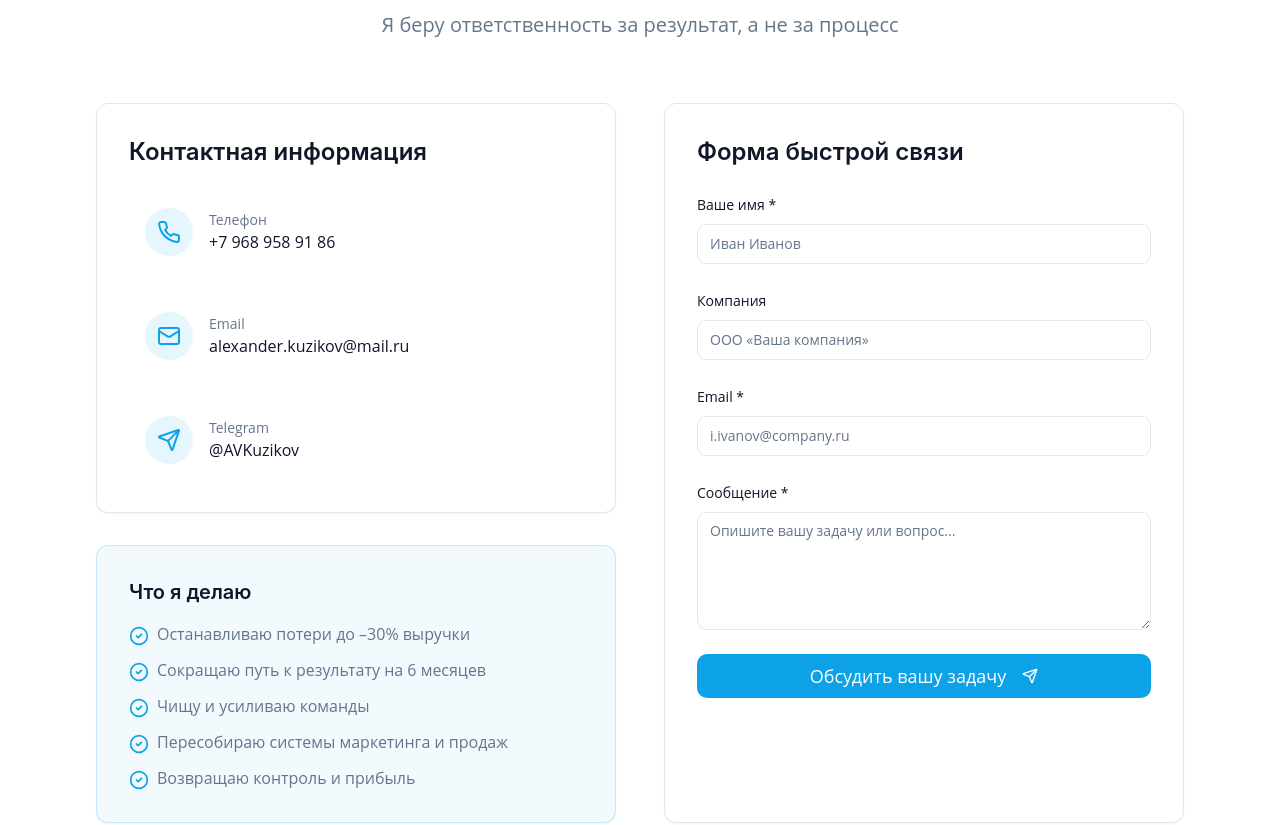
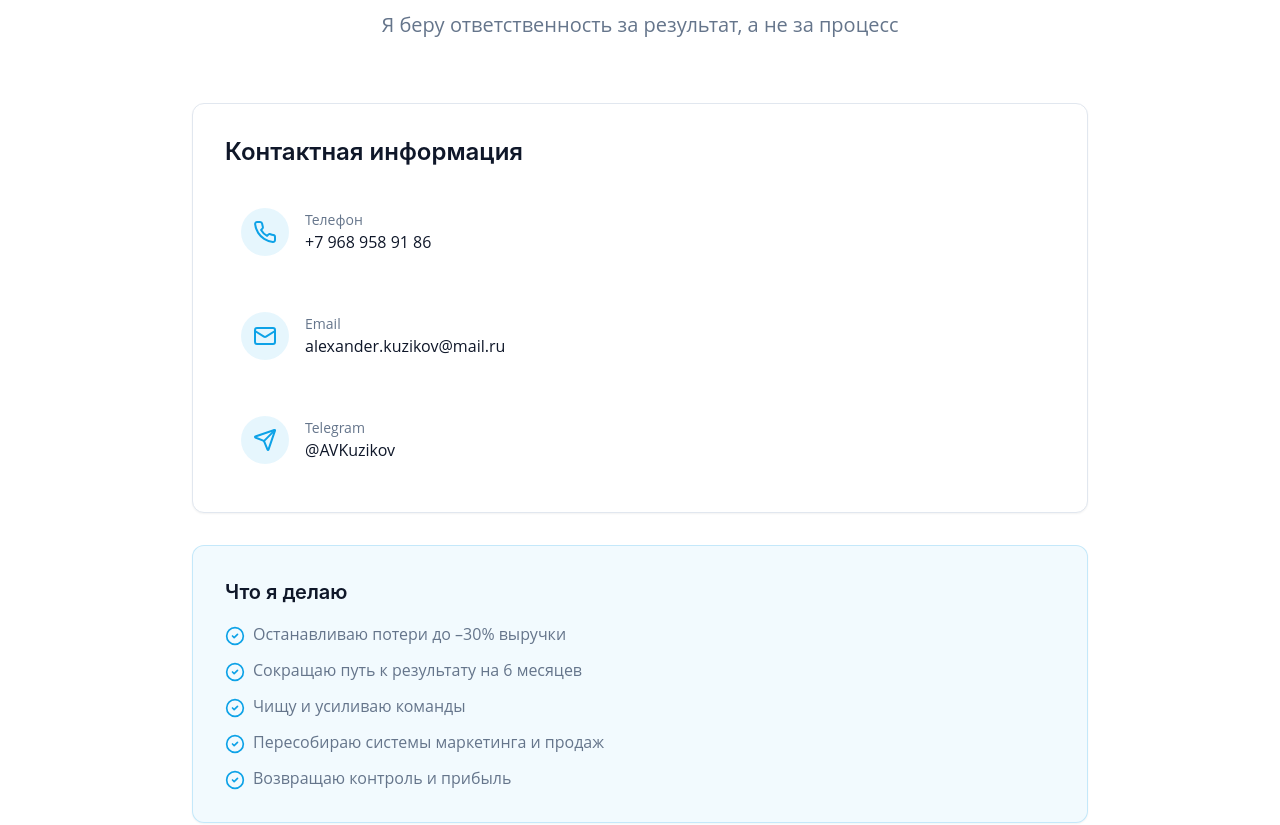
Before and after one commit to pr-poehali-dev/retail-transformer-project, a React (Vite) app: page / in a window 1280 px wide. Shown: the part 6591-7416 px from the top of the page. Built offline with nearby package versions, Linux system fonts and the light colour scheme.

Commit message:
Удалить блок полностью

```diff
--- a/src/components/Contact.tsx
+++ b/src/components/Contact.tsx
@@ -1,28 +1,7 @@
-import { useState } from 'react';
-import { Button } from '@/components/ui/button';
-import { Input } from '@/components/ui/input';
-import { Textarea } from '@/components/ui/textarea';
 import { Card } from '@/components/ui/card';
 import Icon from '@/components/ui/icon';
-import { useToast } from '@/hooks/use-toast';
 
 const Contact = () => {
-  const { toast } = useToast();
-  const [formData, setFormData] = useState({
-    name: '',
-    company: '',
-    email: '',
-    message: ''
-  });
-
-  const handleSubmit = (e: React.FormEvent) => {
-    e.preventDefault();
-    toast({
-      title: "Сообщение отправлено!",
-      description: "Александр свяжется с вами в ближайшее время.",
-    });
-    setFormData({ name: '', company: '', email: '', message: '' });
-  };
 
   const contacts = [
     { icon: 'Phone', label: 'Телефон', value: '+7 968 958 91 86', href: 'tel:+79689589186' },
@@ -44,7 +23,7 @@ const Contact = () => {
           </p>
         </div>
 
-        <div className="grid lg:grid-cols-2 gap-12">
+        <div className="max-w-4xl mx-auto">
           <div className="space-y-8 animate-fade-in" style={{ animationDelay: '200ms' }}>
             <Card className="p-8 space-y-6">
               <h3 className="text-2xl font-semibold">Контактная информация</h3>
@@ -86,57 +65,7 @@ const Contact = () => {
             </Card>
           </div>
 
-          <Card className="p-8 animate-fade-in" style={{ animationDelay: '400ms' }}>
-            <form onSubmit={handleSubmit} className="space-y-6">
-              <h3 className="text-2xl font-semibold">Форма быстрой связи</h3>
 
-              <div className="space-y-2">
-                <label className="text-sm font-medium">Ваше имя *</label>
-                <Input
-                  required
-                  placeholder="Иван Иванов"
-                  value={formData.name}
-                  onChange={(e) => setFormData({ ...formData, name: e.target.value })}
-                />
-              </div>
-
-              <div className="space-y-2">
-                <label className="text-sm font-medium">Компания</label>
-                <Input
-                  placeholder="ООО «Ваша компания»"
-                  value={formData.company}
-                  onChange={(e) => setFormData({ ...formData, company: e.target.value })}
-                />
-              </div>
-
-              <div className="space-y-2">
-                <label className="text-sm font-medium">Email *</label>
-                <Input
-                  required
-                  type="email"
-                  placeholder="i.ivanov@company.ru"
-                  value={formData.email}
-                  onChange={(e) => setFormData({ ...formData, email: e.target.value })}
-                />
-              </div>
-
-              <div className="space-y-2">
-                <label className="text-sm font-medium">Сообщение *</label>
-                <Textarea
-                  required
-                  placeholder="Опишите вашу задачу или вопрос..."
-                  rows={5}
-                  value={formData.message}
-                  onChange={(e) => setFormData({ ...formData, message: e.target.value })}
-                />
-              </div>
-
-              <Button type="submit" size="lg" className="w-full text-lg">
-                Обсудить вашу задачу
-                <Icon name="Send" className="ml-2" size={20} />
-              </Button>
-            </form>
-          </Card>
         </div>
       </div>
 
```
